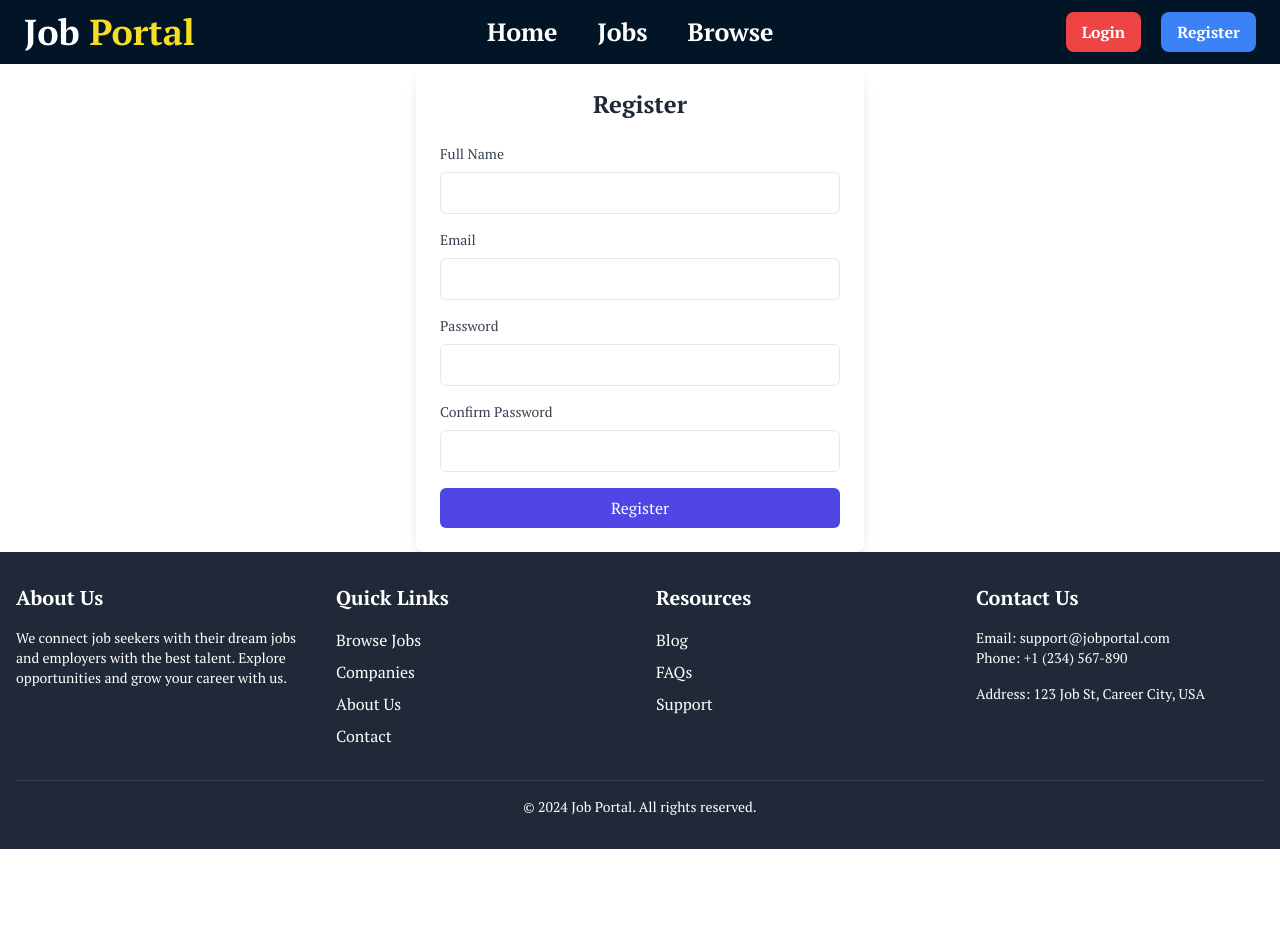
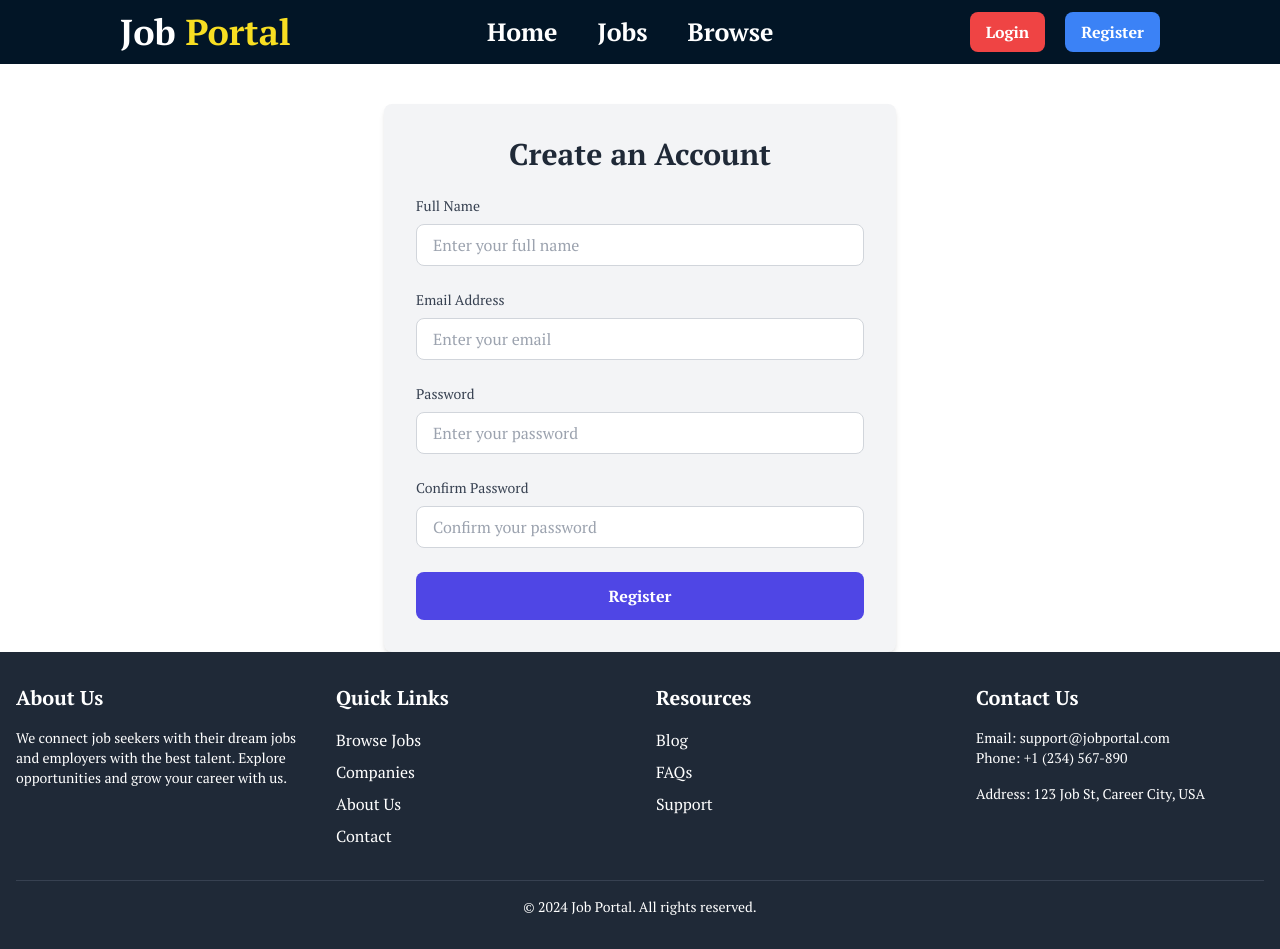
Before and after one commit to Neesui/Job_Portal, a React (Vite) app in the folder frontend/: page /register in a window 1280 px wide. Before the commit the page ends 849 px from the top, so only its background shows below. Built offline with nearby package versions, Linux system fonts and the light colour scheme.

Commit message:
update code

```diff
--- a/frontend/src/App.jsx
+++ b/frontend/src/App.jsx
@@ -3,6 +3,7 @@ import { BrowserRouter, Routes, Route } from "react-router-dom";
 import Layout from "./Components/userComponent/Layout";
 import Homepage from "./Components/userComponent/Homepage";
 import Register from "./pages/userPages/Register";
+import Login from "./pages/userPages/Login";
 
 function App() {
   return (
@@ -11,7 +12,9 @@ function App() {
         {/* Layout wraps around the Homepage and Register routes */}
         <Route path="/" element={<Layout />}>
           <Route index element={<Homepage />} />
-          <Route path="/Register" element={<Register />} />
+          <Route path="/register" element={<Register />} />
+          <Route path="/login" element={<Login />} />
+
         </Route>
       </Routes>
     </BrowserRouter>
--- a/frontend/src/Components/userComponent/Navbar.jsx
+++ b/frontend/src/Components/userComponent/Navbar.jsx
@@ -17,7 +17,7 @@ export default function Navbar() {
     <>
       <div className="bg-[#021526] flex items-center justify-between mx-auto h-16 px-6 w-full">
         {/* Logo */}
-        <div>
+        <div className="pl-[12vh]">
           <h1 className="text-4xl font-bold text-white font-pt-serif">
             Job <span className="text-[#F8DE22]">Portal</span>
           </h1>
@@ -25,7 +25,7 @@ export default function Navbar() {
 
         {/* Navigation Links */}
         <div className="text-white hidden md:flex font-bold text-[25px] items-center gap-10">
-          <Link to="/home" className="hover:text-green-500 font-pt-serif font-bold">
+          <Link to="/" className="hover:text-green-500 font-pt-serif font-bold">
             Home
           </Link>
           <Link to="/jobs" className="hover:text-green-500 font-pt-serif font-bold">
@@ -37,13 +37,13 @@ export default function Navbar() {
         </div>
 
         {/* Auth Buttons */}
-        <div className="flex items-center font-semibold">
-          <Link to="/">
+        <div className="flex items-center font-semibold pr-[12vh]">
+          <Link to="/Login">
             <button className="px-4 py-2 bg-red-500 text-white hover:bg-[#36BA98] rounded-lg mr-5">
               Login
             </button>
           </Link>
-          <Link to="/Register.jsx">
+          <Link to="/Register">
             <button className="px-4 py-2 bg-blue-500 text-white hover:bg-[#756AB6] rounded-lg">
               Register
             </button>
--- a/frontend/src/pages/userPages/Register.jsx
+++ b/frontend/src/pages/userPages/Register.jsx
@@ -42,11 +42,11 @@ const Register = () => {
     };
 
     return (
-        <div className="max-w-md mx-auto bg-white p-6 rounded-lg shadow-lg">
-            <h2 className="text-2xl font-semibold text-center mb-6">Register</h2>
+        <div className="max-w-lg mx-auto bg-gray-100 p-8 rounded-lg shadow-md mt-10">
+            <h2 className="text-3xl font-bold text-center text-gray-800 mb-6">Create an Account</h2>
             <form onSubmit={handleSubmit}>
-                <div className="mb-4">
-                    <label htmlFor="name" className="block text-sm font-medium text-gray-700">
+                <div className="mb-6">
+                    <label htmlFor="name" className="block text-sm font-medium text-gray-700 mb-2">
                         Full Name
                     </label>
                     <input
@@ -55,14 +55,15 @@ const Register = () => {
                         name="name"
                         value={formData.name}
                         onChange={handleChange}
-                        className="w-full px-4 py-2 mt-2 border rounded-md focus:outline-none focus:ring-2 focus:ring-indigo-500"
+                        className="w-full px-4 py-2 border border-gray-300 rounded-lg focus:outline-none focus:ring-2 focus:ring-indigo-500"
+                        placeholder="Enter your full name"
                     />
-                    {errors.name && <p className="text-red-500 text-sm">{errors.name}</p>}
+                    {errors.name && <p className="text-red-500 text-sm mt-1">{errors.name}</p>}
                 </div>
 
-                <div className="mb-4">
-                    <label htmlFor="email" className="block text-sm font-medium text-gray-700">
-                        Email
+                <div className="mb-6">
+                    <label htmlFor="email" className="block text-sm font-medium text-gray-700 mb-2">
+                        Email Address
                     </label>
                     <input
                         type="email"
@@ -70,13 +71,14 @@ const Register = () => {
                         name="email"
                         value={formData.email}
                         onChange={handleChange}
-                        className="w-full px-4 py-2 mt-2 border rounded-md focus:outline-none focus:ring-2 focus:ring-indigo-500"
+                        className="w-full px-4 py-2 border border-gray-300 rounded-lg focus:outline-none focus:ring-2 focus:ring-indigo-500"
+                        placeholder="Enter your email"
                     />
-                    {errors.email && <p className="text-red-500 text-sm">{errors.email}</p>}
+                    {errors.email && <p className="text-red-500 text-sm mt-1">{errors.email}</p>}
                 </div>
 
-                <div className="mb-4">
-                    <label htmlFor="password" className="block text-sm font-medium text-gray-700">
+                <div className="mb-6">
+                    <label htmlFor="password" className="block text-sm font-medium text-gray-700 mb-2">
                         Password
                     </label>
                     <input
@@ -85,13 +87,14 @@ const Register = () => {
                         name="password"
                         value={formData.password}
                         onChange={handleChange}
-                        className="w-full px-4 py-2 mt-2 border rounded-md focus:outline-none focus:ring-2 focus:ring-indigo-500"
+                        className="w-full px-4 py-2 border border-gray-300 rounded-lg focus:outline-none focus:ring-2 focus:ring-indigo-500"
+                        placeholder="Enter your password"
                     />
-                    {errors.password && <p className="text-red-500 text-sm">{errors.password}</p>}
+                    {errors.password && <p className="text-red-500 text-sm mt-1">{errors.password}</p>}
                 </div>
 
-                <div className="mb-4">
-                    <label htmlFor="confirmPassword" className="block text-sm font-medium text-gray-700">
+                <div className="mb-6">
+                    <label htmlFor="confirmPassword" className="block text-sm font-medium text-gray-700 mb-2">
                         Confirm Password
                     </label>
                     <input
@@ -100,14 +103,17 @@ const Register = () => {
                         name="confirmPassword"
                         value={formData.confirmPassword}
                         onChange={handleChange}
-                        className="w-full px-4 py-2 mt-2 border rounded-md focus:outline-none focus:ring-2 focus:ring-indigo-500"
+                        className="w-full px-4 py-2 border border-gray-300 rounded-lg focus:outline-none focus:ring-2 focus:ring-indigo-500"
+                        placeholder="Confirm your password"
                     />
-                    {errors.confirmPassword && <p className="text-red-500 text-sm">{errors.confirmPassword}</p>}
+                    {errors.confirmPassword && (
+                        <p className="text-red-500 text-sm mt-1">{errors.confirmPassword}</p>
+                    )}
                 </div>
 
                 <button
                     type="submit"
-                    className="w-full py-2 bg-indigo-600 text-white rounded-md hover:bg-indigo-700 focus:outline-none"
+                    className="w-full py-3 bg-indigo-600 text-white font-semibold rounded-lg hover:bg-indigo-500 focus:outline-none focus:ring-4 focus:ring-indigo-300 transition"
                 >
                     Register
                 </button>
```
Also changed, not shown: frontend/src/pages/userPages/Login.jsx (added).
